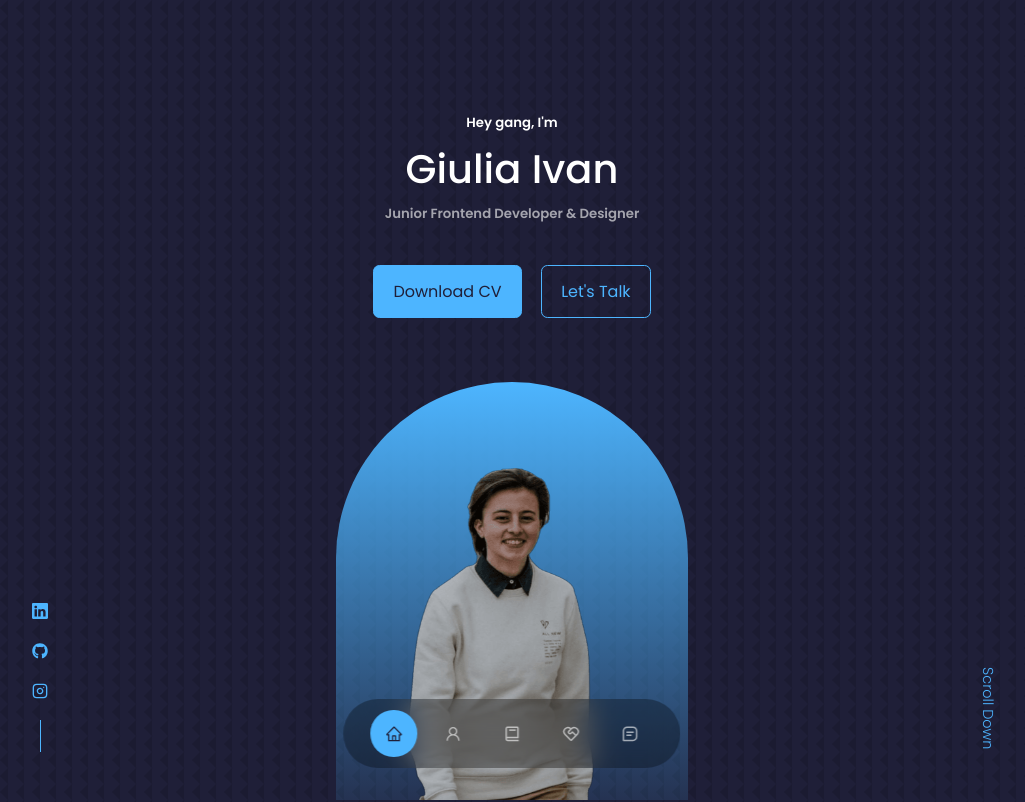
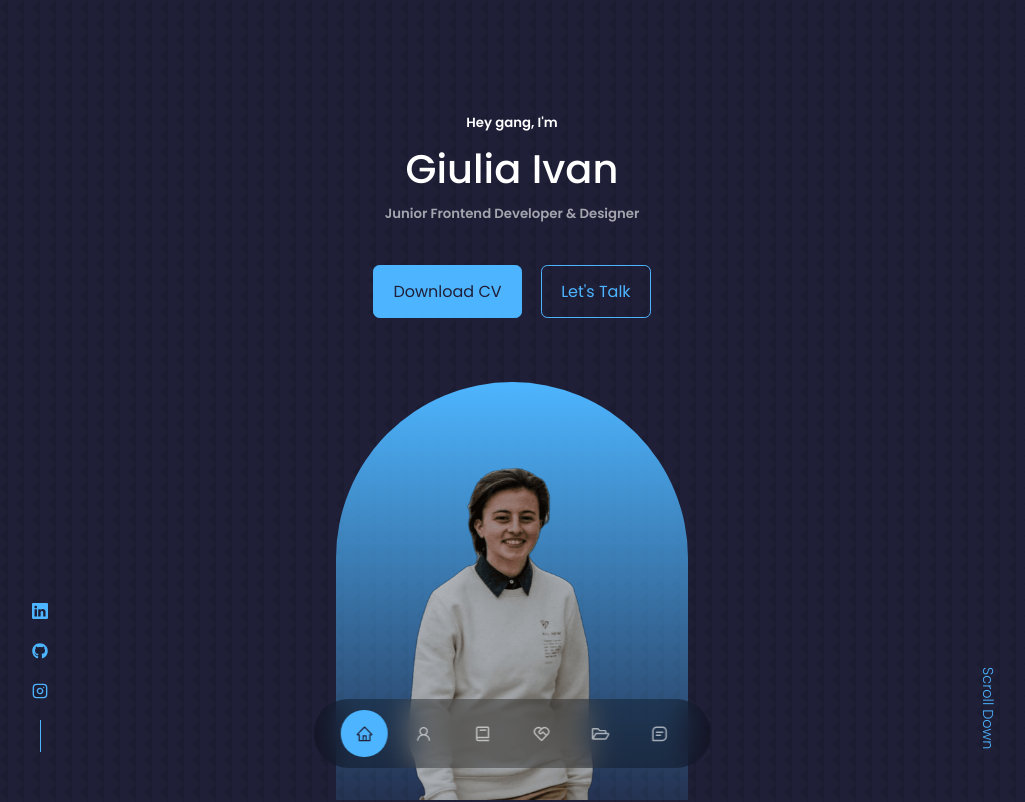
Before and after one commit to GiuliaIvan/portfolio-updatedVersion, a React (Create React App) app: page / in a window 1280 px wide. Shown: the top 802 px of the page, without its empty margins (128-1153 px from the left). Built offline with nearby package versions, Linux system fonts and the light colour scheme.

Commit message:
added projects icon for the solutions section

```diff
--- a/src/components/nav/Nav.jsx
+++ b/src/components/nav/Nav.jsx
@@ -1,12 +1,13 @@
-import React from 'react'
-import './nav.css'
-import {AiOutlineHome} from 'react-icons/ai'
-import {AiOutlineUser} from 'react-icons/ai'
-import {BiBook} from 'react-icons/bi'
-import {RiServiceLine} from 'react-icons/ri'
-import {BiMessageSquareDetail} from 'react-icons/bi'
-import { useState } from 'react'
-import { useEffect } from 'react'
+import React from "react";
+import "./nav.css";
+import { AiOutlineHome } from "react-icons/ai";
+import { AiOutlineUser } from "react-icons/ai";
+import { BiBook } from "react-icons/bi";
+import { RiServiceLine } from "react-icons/ri";
+import { FaRegFolderOpen } from "react-icons/fa";
+import { BiMessageSquareDetail } from "react-icons/bi";
+import { useState } from "react";
+import { useEffect } from "react";
 
 const Nav = () => {
   const [activeNav, setActiveNav] = useState("#");
@@ -21,15 +22,18 @@ const Nav = () => {
         const sectionTop = section.offsetTop;
         const sectionHeight = section.clientHeight;
 
-        if (scrollY >= sectionTop - sectionHeight / 3) {
+        if (
+          scrollY >= sectionTop - 50 &&
+          scrollY < sectionTop + sectionHeight - 50
+        ) {
           currentSection = `#${section.id}`;
         }
       });
 
       // 🔹 Keep #services active while scrolling through #portfolio
-      if (currentSection === "#portfolio" || currentSection === "#services") {
-        currentSection = "#services";
-      }
+      // if (currentSection === "#portfolio" || currentSection === "#services") {
+      //   currentSection = "#services";
+      // }
 
       // 🔹 Ensure #contact takes priority when reached
       const contactSection = document.querySelector("#contact");
@@ -78,6 +82,13 @@ const Nav = () => {
         <RiServiceLine />
       </a>
       <a
+        href="#portfolio"
+        onClick={() => setActiveNav("#portfolio")}
+        className={activeNav === "#portfolio" ? "active" : ""}
+      >
+        <FaRegFolderOpen />
+      </a>
+      <a
         href="#contact"
         onClick={() => setActiveNav("#contact")}
         className={activeNav === "#contact" ? "active" : ""}
@@ -88,4 +99,4 @@ const Nav = () => {
   );
 };
 
-export default Nav
+export default Nav;
```
